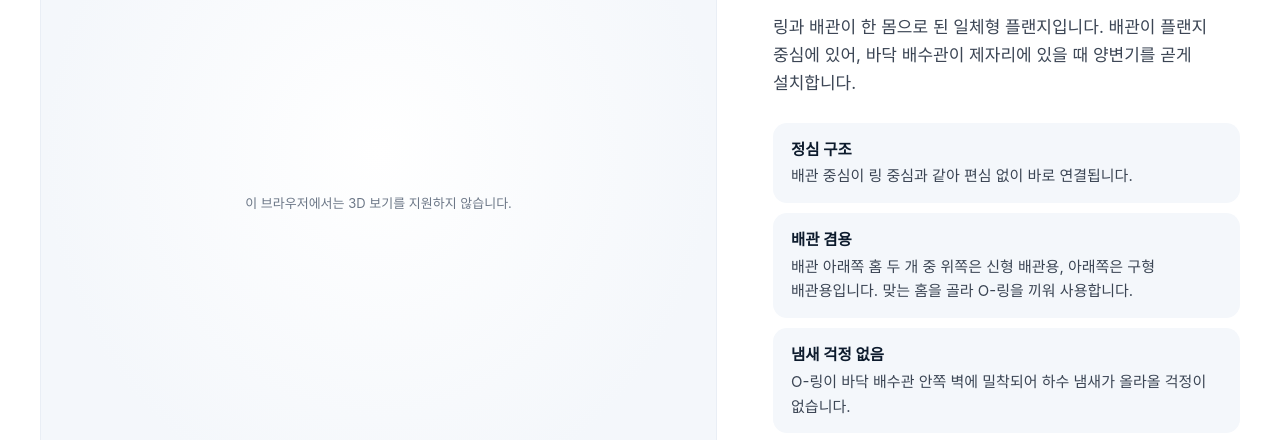
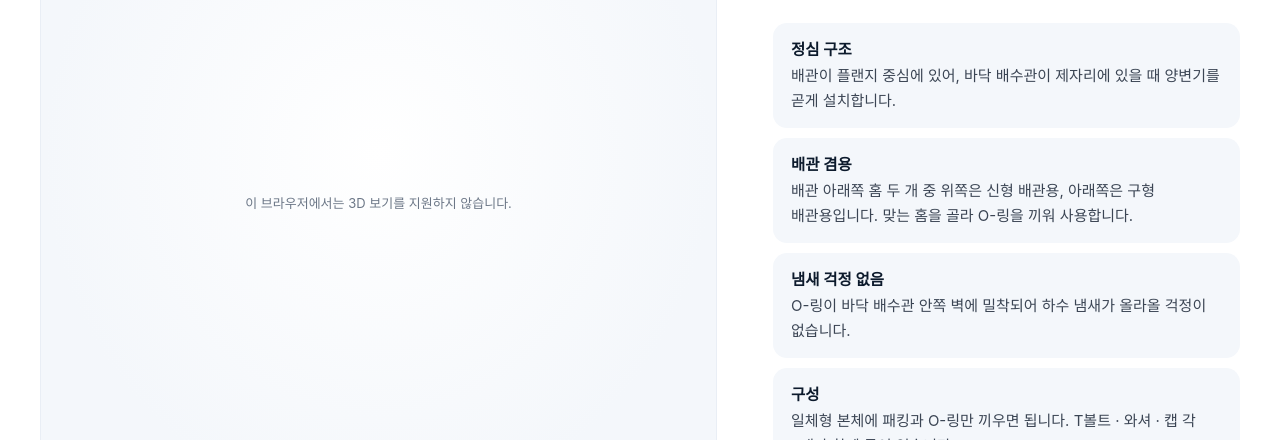
Before and after one commit to sungjinkorea/sungjinkorea.github.io, a plain HTML site: page product-concentric-flange.html in a window 1280 px wide. Shown: the part 287-727 px from the top of the page. Drawn offline with nearby package versions, Linux system fonts and the light colour scheme; a web font is replaced by a local one.

Commit message:
Concentric flange page: drop intro line, reword 정심 구조 point
Co-Authored-By: Claude Opus 5.5 <noreply@anthropic.com>

```diff
--- a/product-concentric-flange.html
+++ b/product-concentric-flange.html
@@ -90,10 +90,9 @@
         <div class="pd-info">
           <span class="pd-cat">양변기 플랜지</span>
           <h1>정심 플랜지</h1>
-          <p class="pd-desc">링과 배관이 한 몸으로 된 일체형 플랜지입니다. 배관이 플랜지 중심에 있어, 바닥 배수관이 제자리에 있을 때 양변기를 곧게 설치합니다.</p>
 
           <ul class="pd-points">
-            <li><b>정심 구조</b>배관 중심이 링 중심과 같아 편심 없이 바로 연결됩니다.</li>
+            <li><b>정심 구조</b>배관이 플랜지 중심에 있어, 바닥 배수관이 제자리에 있을 때 양변기를 곧게 설치합니다.</li>
             <li><b>배관 겸용</b>배관 아래쪽 홈 두 개 중 위쪽은 신형 배관용, 아래쪽은 구형 배관용입니다. 맞는 홈을 골라 O-링을 끼워 사용합니다.</li>
             <li><b>냄새 걱정 없음</b>O-링이 바닥 배수관 안쪽 벽에 밀착되어 하수 냄새가 올라올 걱정이 없습니다.</li>
             <li><b>구성</b>일체형 본체에 패킹과 O-링만 끼우면 됩니다. T볼트 · 와셔 · 캡 각 2개가 함께 들어 있습니다.</li>
```
